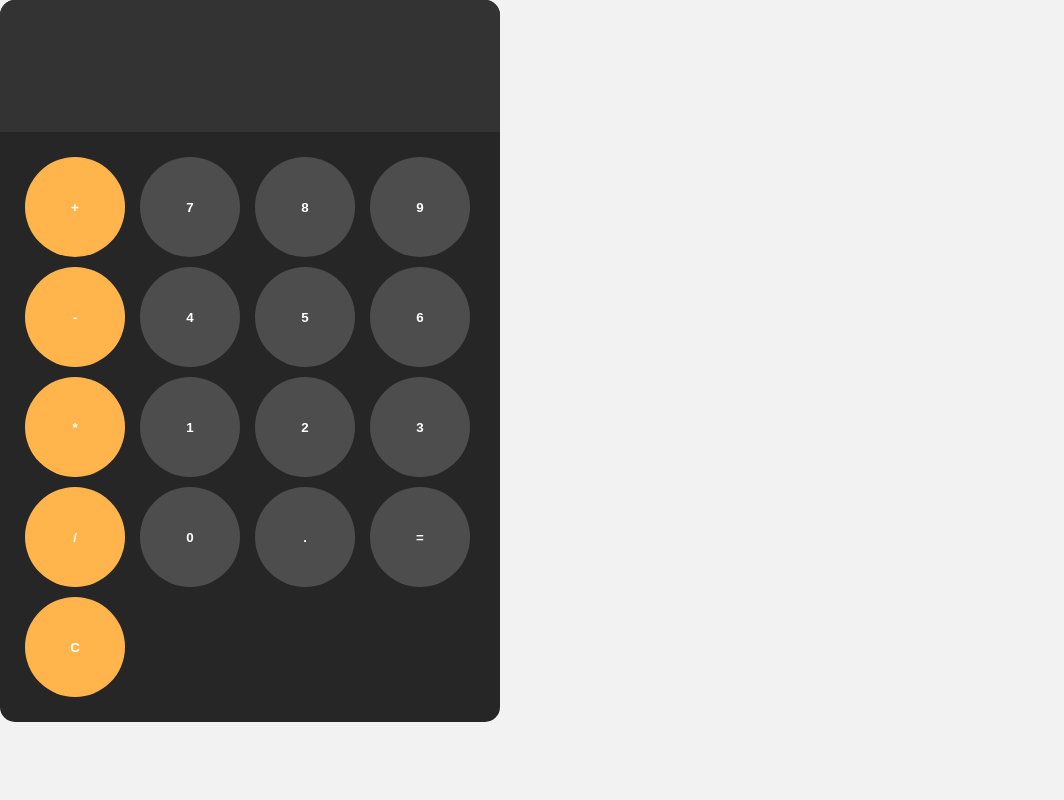
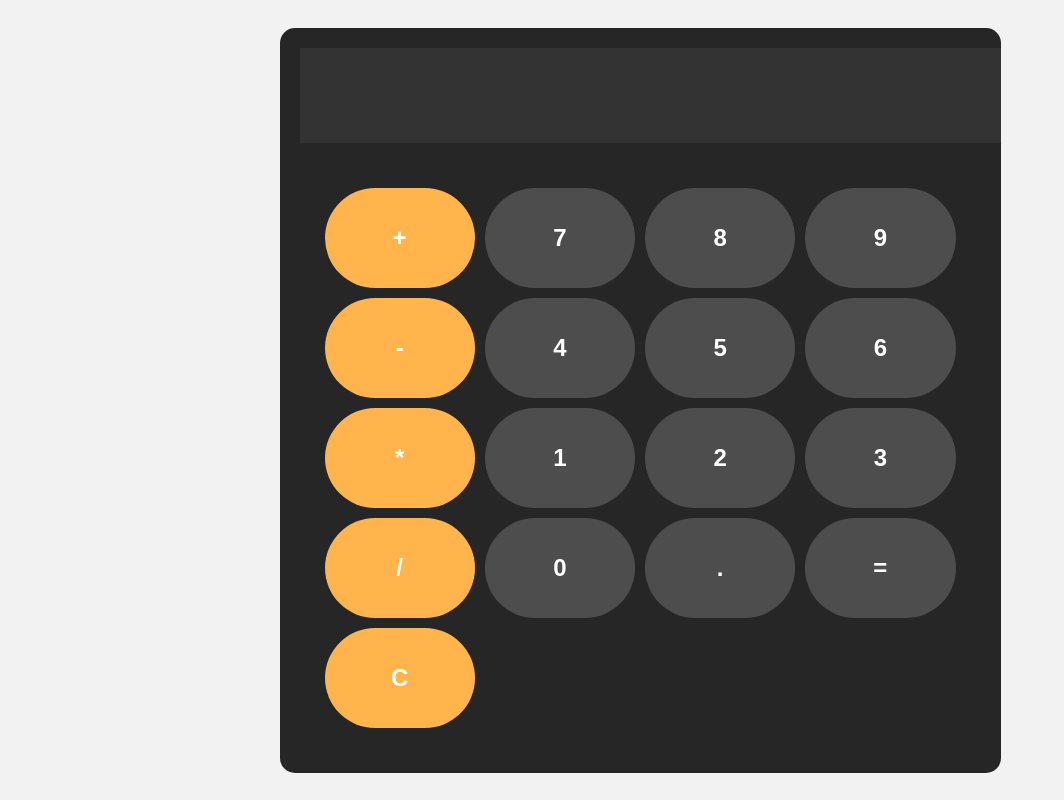
Before and after one commit to zinsu-moni/Calculator-with-js, a plain HTML site: page index.html in a window 1280 px wide. Shown: the whole page, without its empty margins (0-1064 px from the left). Drawn offline with Linux system fonts and the light colour scheme.

Commit message:
Update style.css

```diff
--- a/style.css
+++ b/style.css
@@ -62,3 +62,86 @@ button:active{
 .btn:active{
     background-color: hsl(35, 100%, 75%);
 }
+
+
+body{
+    margin: 0;
+    display: flex;
+    justify-content: center;
+    align-items: center;
+    height: 100vh;
+    background-color: hsl(0, 0%, 95%);
+}
+
+#calculator{
+    font-family: Arial, Helvetica, sans-serif;
+    background-color: hsl(0, 0%, 15%);
+    border-radius: 15px;
+    max-width: 90%;
+    overflow: hidden;
+    padding: 20px;
+    display: grid;
+    grid-template-rows: auto 1fr;
+    gap: 20px;
+}
+
+#display{
+    width: 100%;
+    padding: 20px 30px;
+    font-size: 3rem;
+    text-align: left;
+    border: none;
+    background-color: hsl(0, 0%, 20%);
+    color: white;
+}
+
+#keys{
+    display: grid;
+    grid-template-columns: repeat(4, 1fr);
+    gap: 10px;
+}
+
+button{
+    width: 100%;
+    height: 100px;
+    border-radius: 50px;
+    border: none;
+    background-color: hsl(0, 0%, 30%);
+    color: white;
+    font-size: 1.5rem;
+    font-weight: bold;
+    cursor: pointer;
+}
+
+button:hover{
+    background-color: hsl(0, 0%, 45%);
+}
+
+button:active{
+    background-color: hsl(0, 0%, 50%);
+}
+
+.btn{
+    background-color: hsl(35, 100%, 65%);
+}
+
+.btn:hover{
+    background-color: hsl(35, 100%, 55%);
+}
+
+.btn:active{
+    background-color: hsl(35, 100%, 75%);
+}
+
+/* Media Queries for Responsiveness */
+@media (max-width: 600px) {
+    #display {
+        font-size: 2rem;
+        padding: 10px 15px;
+    }
+
+    button {
+        height: 75px;
+        font-size: 1rem;
+    }
+}
```
